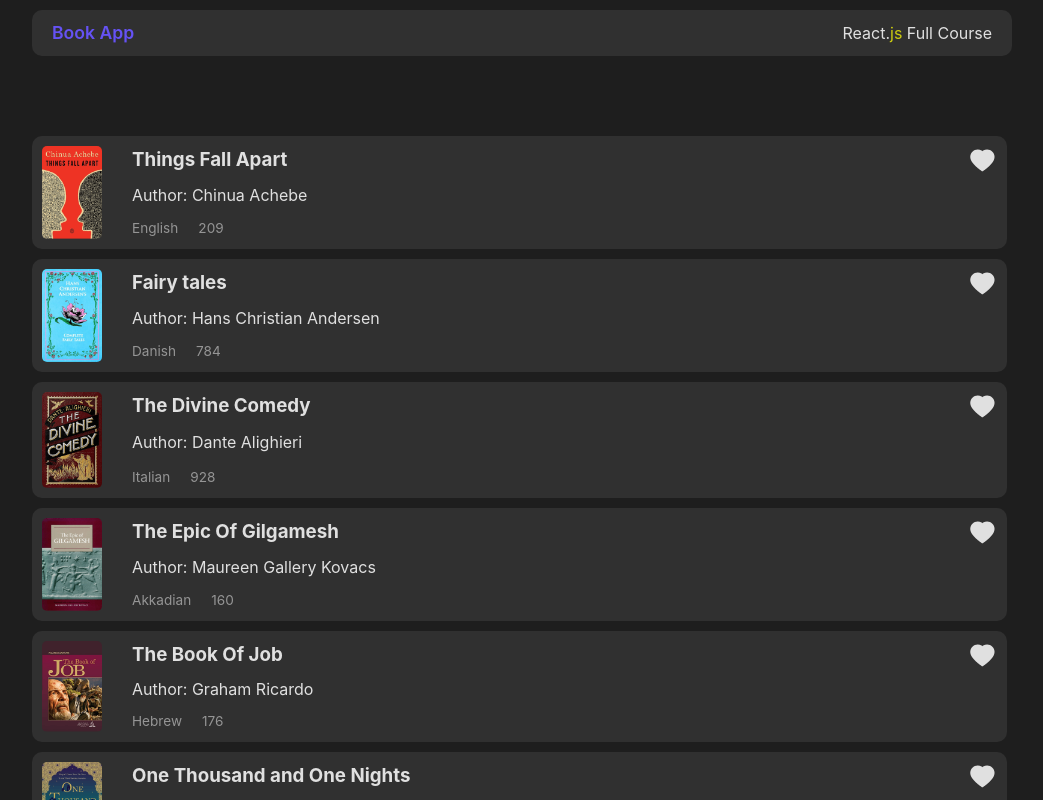
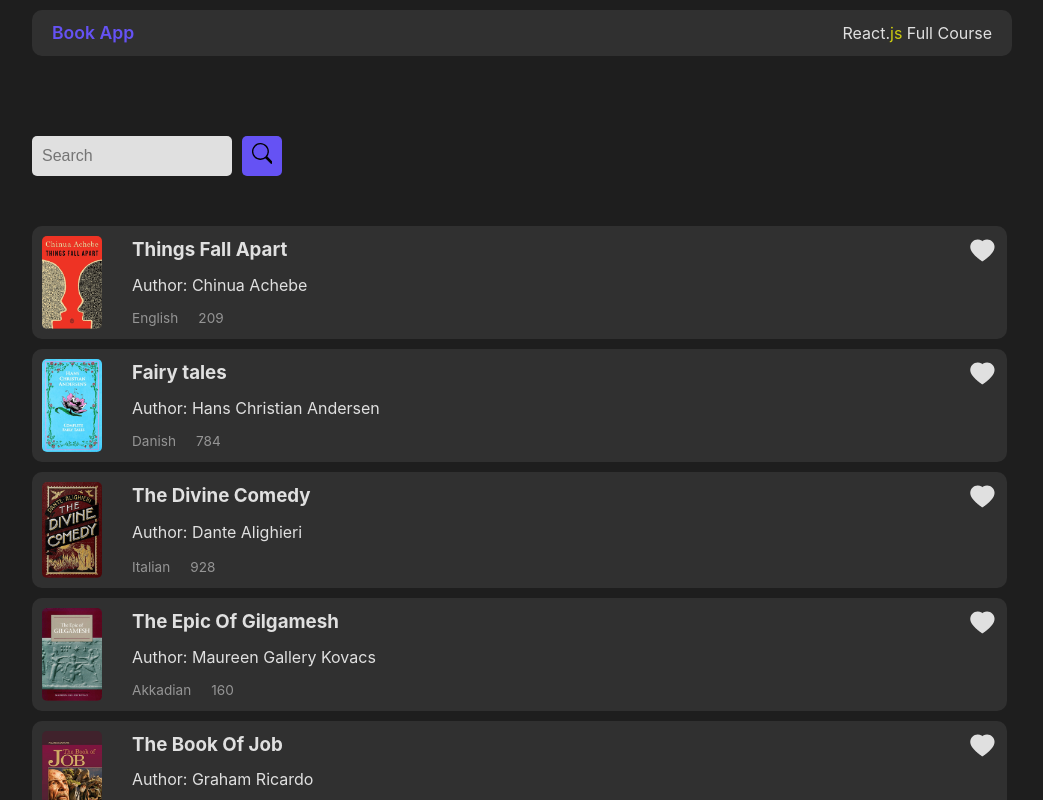
Before and after one commit to zenc-VSC/book-app, a React (Vite) app: page / in a window 1280 px wide. Shown: the top 800 px of the page, without its empty margins (118-1161 px from the left). Built offline with nearby package versions, Linux system fonts and the light colour scheme.

Commit message:
add searchbox and style them

```diff
--- a/src/components/Books.jsx
+++ b/src/components/Books.jsx
@@ -1,12 +1,15 @@
 import React, { useState } from "react";
 
-import { books } from "../constants/mockData";
+import { books as bookData } from "../constants/mockData";
 import BookCard from "./BookCard.jsx";
 import SideCard from "./SideCard.jsx";
 import styles from "./Books.module.css";
+import SearchBox from "./SearchBox.jsx";
 
 function Books() {
   const [liked, setLiked] = useState([]);
+  const [search, setSearch] = useState([]);
+  const [books, setBooks] = useState(bookData);
 
   const handelLikeList = (book, status) => {
     if (status) {
@@ -17,11 +20,32 @@
     }
   };
 
+  const searchHandler = () => {
+    if (search) {
+      const newBooks = bookData.filter((book) =>
+        book.title.toLowerCase().includes(search),
+      );
+      setBooks(newBooks);
+    } else {
+      setBooks(bookData);
+    }
+  };
+
   return (
+    <>
+      <SearchBox
+        search={search}
+        setSearch={setSearch}
+        searchHandler={searchHandler}
+      />
       <div className={styles.container}>
         <div className={styles.cards}>
           {books.map((book) => (
-          <BookCard key={book.id} data={book} handelLikeList={handelLikeList} />
+            <BookCard
+              key={book.id}
+              data={book}
+              handelLikeList={handelLikeList}
+            />
           ))}
         </div>
         {!!liked.length && (
@@ -33,6 +57,7 @@
           </div>
         )}
       </div>
+    </>
   );
 }
 
--- /dev/null
+++ b/src/components/SearchBox.jsx
@@ -0,0 +1,22 @@
+import React from "react";
+
+import { BsSearch } from "react-icons/bs";
+import styles from "./SearchBox.module.css";
+
+function SearchBox({ search, setSearch, searchHandler }) {
+  return (
+    <div className={styles.search}>
+      <input
+        type="text"
+        placeholder="Search"
+        value={search}
+        onChange={(e) => setSearch(e.target.value.toLowerCase())}
+      />
+      <button onClick={searchHandler}>
+        <BsSearch />
+      </button>
+    </div>
+  );
+}
+
+export default SearchBox;
--- /dev/null
+++ b/src/components/SearchBox.module.css
@@ -0,0 +1,27 @@
+.search {
+  margin-bottom: 50px;
+  display: flex;
+  align-items: center;
+}
+.search input {
+  width: 200px;
+  height: 40px;
+  border: none;
+  border-radius: 5px;
+  padding: 10px;
+  margin-right: 10px;
+  font-size: 1rem;
+  background-color: #e0e0e0;
+}
+.search input:focus {
+  outline: none;
+}
+.search button {
+  width: 40px;
+  height: 40px;
+  border: none;
+  border-radius: 5px;
+  font-size: 1.3rem;
+  background-color: #6552f4;
+  cursor: pointer;
+}
```
Lines whose indentation alone changed are shown as unchanged.
